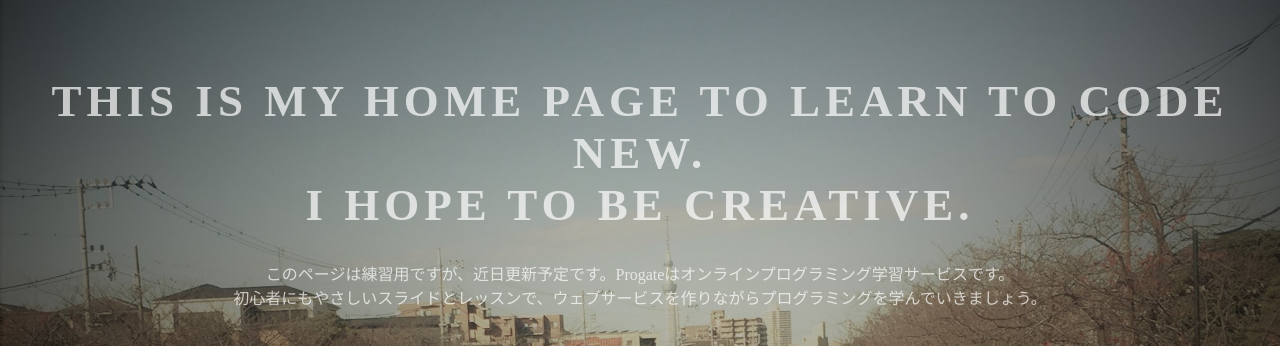
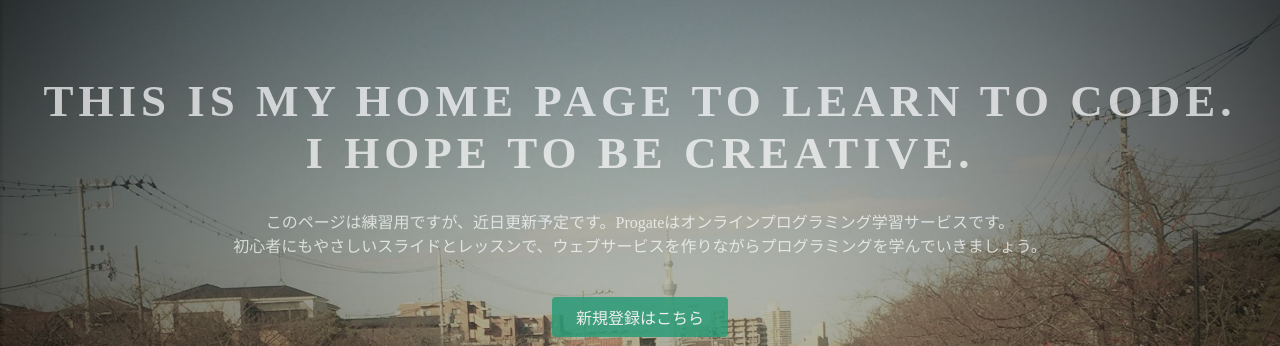
Before and after one commit to NoriJP/NoriJP.github.io, a plain HTML site: page index.html in a window 1280 px wide. Shown: the part 135-481 px from the top of the page. Drawn offline with Linux system fonts and the light colour scheme.

Commit message:
Update index.html

```diff
--- a/index.html
+++ b/index.html
@@ -23,7 +23,7 @@
   </header>
   <div class="top-wrapper">
     <div class="container">
-      <h1>THIS IS MY HOME PAGE TO LEARN TO CODE NEW.<br>I HOPE TO BE CREATIVE.</h1>
+      <h1>THIS IS MY HOME PAGE TO LEARN TO CODE.<br>I HOPE TO BE CREATIVE.</h1>
       <p>このページは練習用ですが、近日更新予定です。Progateはオンラインプログラミング学習サービスです。<br>初心者にもやさしいスライドとレッスンで、ウェブサービスを作りながらプログラミングを学んでいきましょう。</p>
       <div class="btn-wrapper">
         <a href="#" class="btn signup">新規登録はこちら</a>
```
